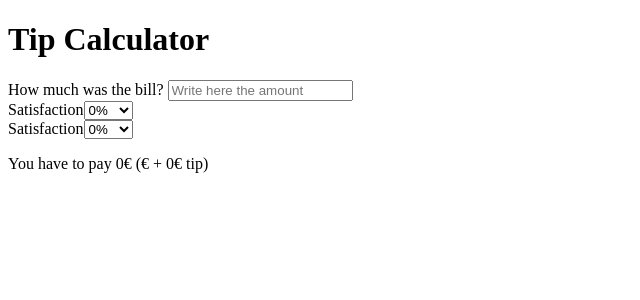
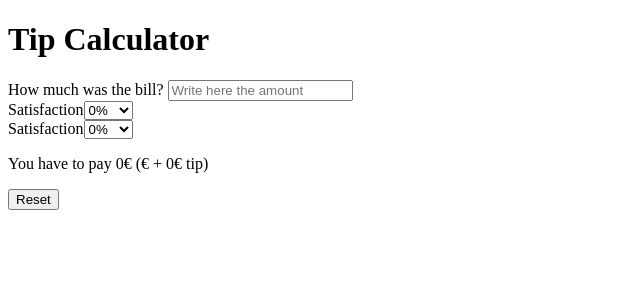
Before and after one commit to CezarLuca/05_3_tip_calculator, a React (Create React App) app: page / in a window 1280 px wide. Shown: the top 300 px of the page, without its empty margins (0-640 px from the left). Built offline with nearby package versions, Linux system fonts and the light colour scheme.

Commit message:
Fixed a bug and added Reset functionality

```diff
--- a/src/App.js
+++ b/src/App.js
@@ -27,18 +27,24 @@ export default function App() {
         setSelectedTip2(event.target.value);
     };
 
+    const handleReset = () => {
+        setBill("");
+        setSelectedTip1(tipPercentages[0]);
+        setSelectedTip2(tipPercentages[0]);
+    };
+
     return (
         <div>
             <h1>Tip Calculator</h1>
             <Bill bill={bill} onInputChange={handleInputChange} />
             <Satisfaction
                 tipPercentages={tipPercentages}
-                tip={selectedTip1}
+                selectedTip={selectedTip1}
                 onSelectChange={handleSelectChange1}
             />
             <Satisfaction
                 tipPercentages={tipPercentages}
-                tip={selectedTip2}
+                selectedTip={selectedTip2}
                 onSelectChange={handleSelectChange2}
             />
             <PayCheck
@@ -46,6 +52,7 @@ export default function App() {
                 selectedTip1={selectedTip1}
                 selectedTip2={selectedTip2}
             />
+            <Reset onReset={handleReset} />
         </div>
     );
 }
@@ -91,3 +98,11 @@ function PayCheck({ bill, selectedTip1, selectedTip2 }) {
         </div>
     );
 }
+
+function Reset({ onReset }) {
+    return (
+        <div>
+            <button onClick={onReset}>Reset</button>
+        </div>
+    );
+}
```
